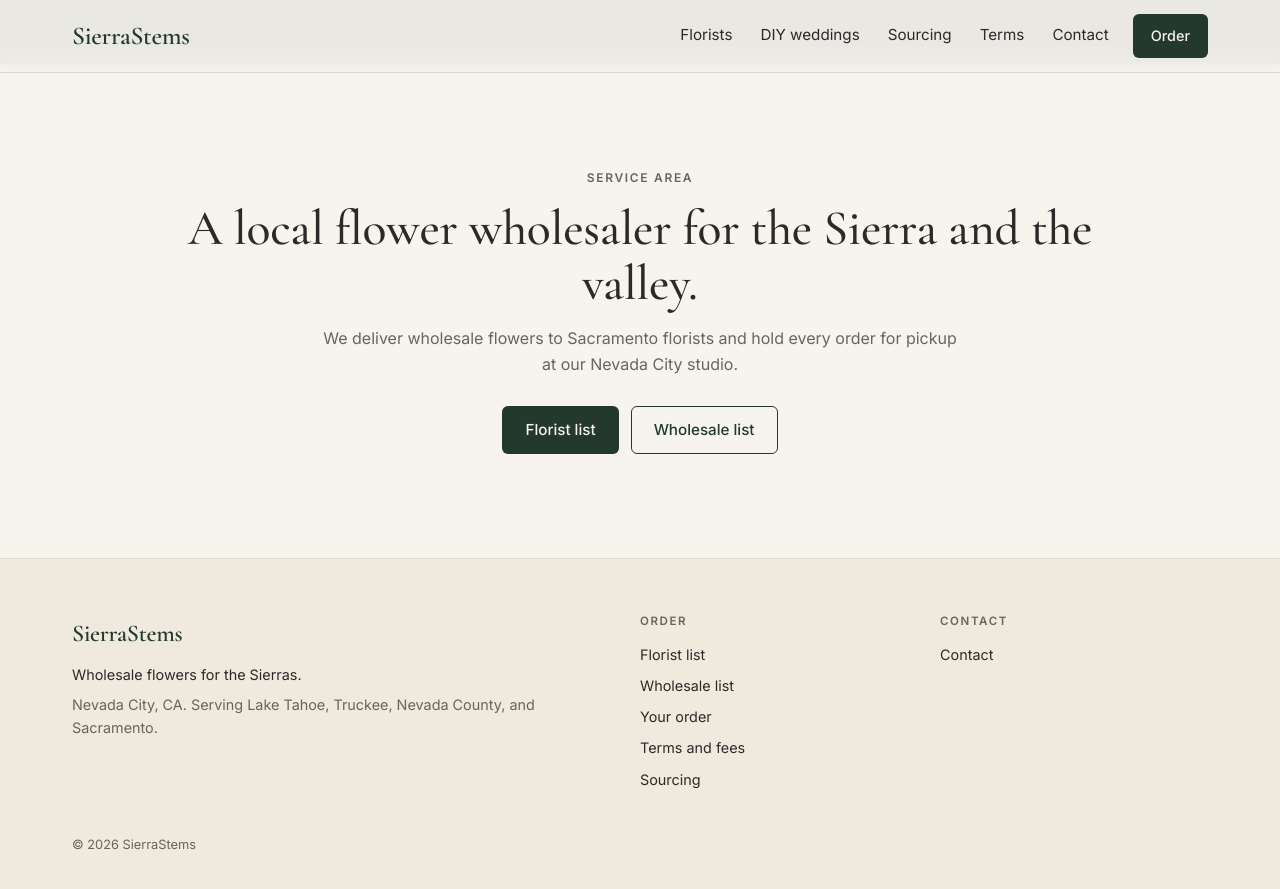
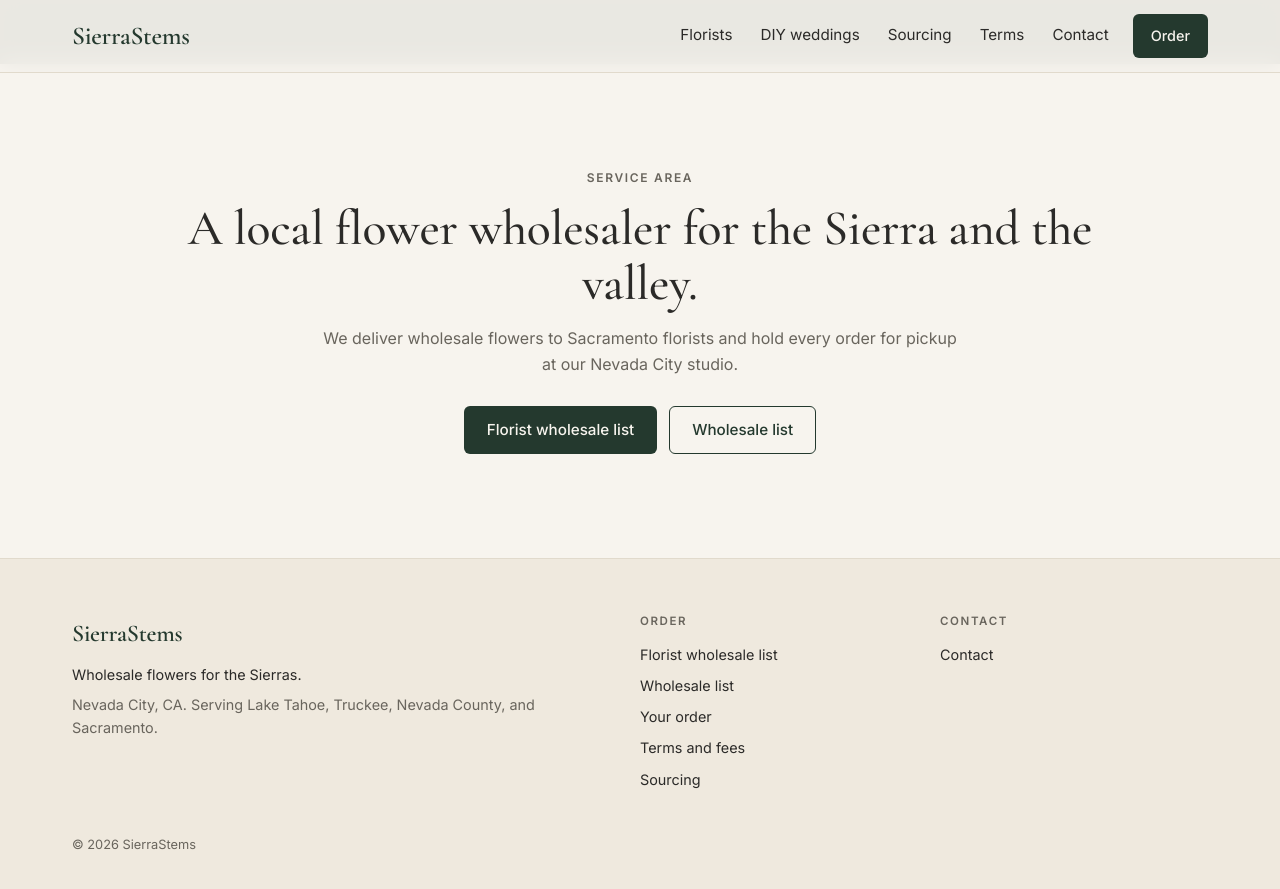
Before and after one commit to jshplhm/sierrastems, a Jekyll site: the page built from index.html, in a window 1280 px wide and 900 px high, scrolled down 3925 px. Shown: the top 889 px of the window. Built offline with Jekyll 4.4.1, drawn with Linux system fonts in a browser that asks for light colours; some of the changed text lies outside the part shown.

Commit message:
Rename Florist list to Florist wholesale list
Co-Authored-By: Claude Opus 5.5 <noreply@anthropic.com>
Claude-Session: https://claude.ai/code/session_012d4NNvuZZmyaY4YyJAbTUg

```diff
--- a/404.html
+++ b/404.html
@@ -7,7 +7,7 @@ sitemap: false
   <h1 class="h-page">That page is not here.</h1>
   <div class="actions">
     <a class="btn btn-primary" href="{{ '/diy/' | relative_url }}">Wholesale list</a>
-    <a class="btn btn-ghost" href="{{ '/availability/' | relative_url }}">Florist list</a>
+    <a class="btn btn-ghost" href="{{ '/availability/' | relative_url }}">Florist wholesale list</a>
     <a class="btn btn-ghost" href="{{ '/' | relative_url }}">Home</a>
   </div>
 </section>
--- a/_includes/footer.html
+++ b/_includes/footer.html
@@ -9,7 +9,7 @@
     <div>
       <h2 class="footer-h">Order</h2>
       <ul class="plain">
-        <li><a href="{{ '/availability/' | relative_url }}">Florist list</a></li>
+        <li><a href="{{ '/availability/' | relative_url }}">Florist wholesale list</a></li>
         <li><a href="{{ '/diy/' | relative_url }}">Wholesale list</a></li>
         <li><a href="{{ '/order/' | relative_url }}">Your order</a></li>
         <li><a href="{{ '/terms/' | relative_url }}">Terms and fees</a></li>
--- a/contact/index.html
+++ b/contact/index.html
@@ -25,7 +25,7 @@ body_class: page-contact
 <section class="section wrap area">
   <h2 class="h-display">Ready to order?</h2>
   <div class="actions">
-    <a class="btn btn-primary" href="{{ '/availability/' | relative_url }}">Florist list</a>
+    <a class="btn btn-primary" href="{{ '/availability/' | relative_url }}">Florist wholesale list</a>
     <a class="btn btn-ghost" href="{{ '/diy/' | relative_url }}">Wholesale list</a>
   </div>
 </section>
--- a/index.html
+++ b/index.html
@@ -15,7 +15,7 @@ scripts:
     <h1>Wholesale flowers for the Sierras.</h1>
     <p class="lede">For florists, event designers, and couples doing their own wedding flowers. Local stems from our Nevada County farm when they are in season. Serving Tahoe, Truckee, Nevada County, and Sacramento.</p>
     <div class="actions">
-      <a class="btn btn-primary" href="{{ '/availability/' | relative_url }}">Florist list</a>
+      <a class="btn btn-primary" href="{{ '/availability/' | relative_url }}">Florist wholesale list</a>
       <a class="btn btn-ghost" href="{{ '/diy/' | relative_url }}">Wholesale list</a>
     </div>
   </div>
@@ -115,7 +115,7 @@ scripts:
   <h2 class="h-display">A local flower wholesaler for the Sierra and the valley.</h2>
   <p>We deliver wholesale flowers to Sacramento florists and hold every order for pickup at our Nevada City studio.</p>
   <div class="actions">
-    <a class="btn btn-primary" href="{{ '/availability/' | relative_url }}">Florist list</a>
+    <a class="btn btn-primary" href="{{ '/availability/' | relative_url }}">Florist wholesale list</a>
     <a class="btn btn-ghost" href="{{ '/diy/' | relative_url }}">Wholesale list</a>
   </div>
 </section>
--- a/order/index.html
+++ b/order/index.html
@@ -32,7 +32,7 @@ scripts:
       <p>Nothing added yet.</p>
       <div class="actions actions-tight">
         <a class="btn btn-primary" href="{{ '/diy/' | relative_url }}">Wholesale list</a>
-        <a class="btn btn-ghost" href="{{ '/availability/' | relative_url }}">Florist list</a>
+        <a class="btn btn-ghost" href="{{ '/availability/' | relative_url }}">Florist wholesale list</a>
       </div>
       <p class="muted small">Looking for something not listed? Leave the order empty and tell us in the notes.</p>
     </div>
--- a/sourcing/index.html
+++ b/sourcing/index.html
@@ -66,5 +66,5 @@ body_class: page-sourcing
 
 <section class="section wrap area">
   <h2 class="h-display">See what is blooming this week.</h2>
-  <div class="actions"><a class="btn btn-primary" href="{{ '/availability/' | relative_url }}">Florist list</a></div>
+  <div class="actions"><a class="btn btn-primary" href="{{ '/availability/' | relative_url }}">Florist wholesale list</a></div>
 </section>
```
